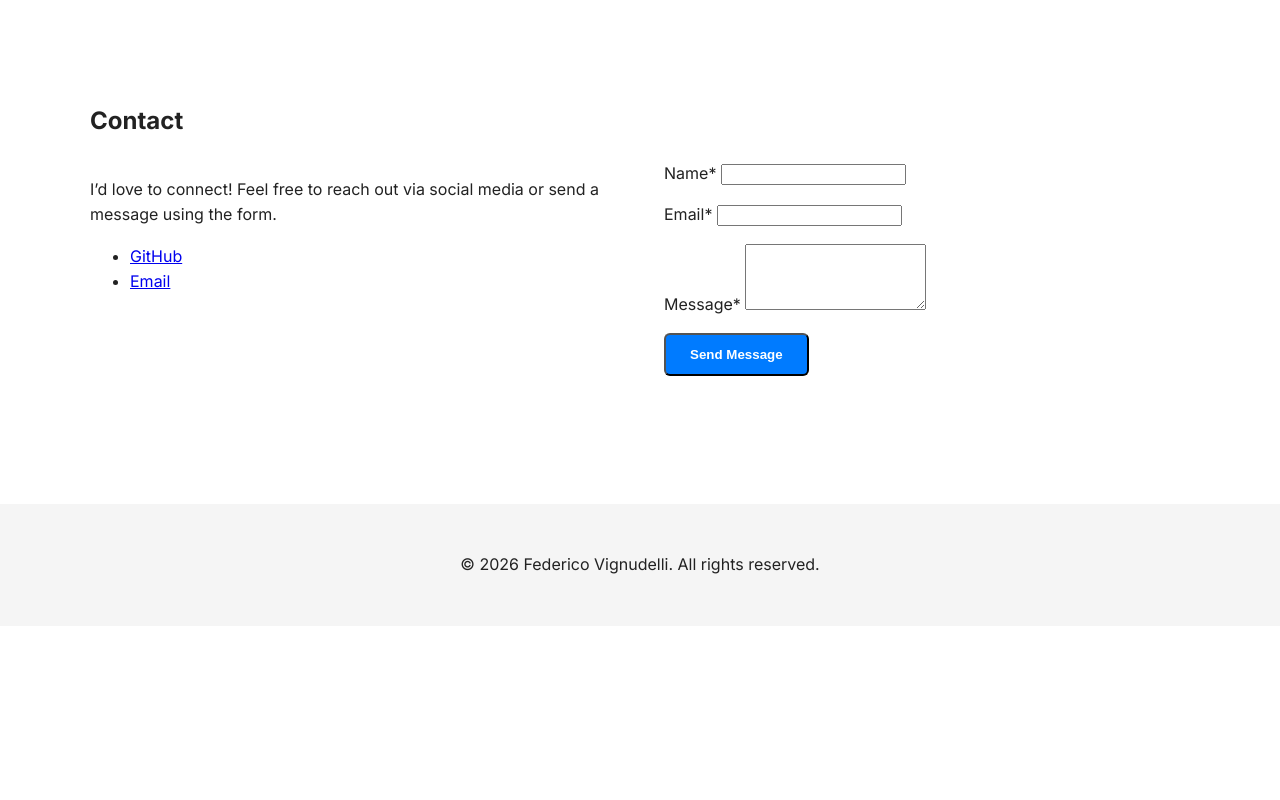
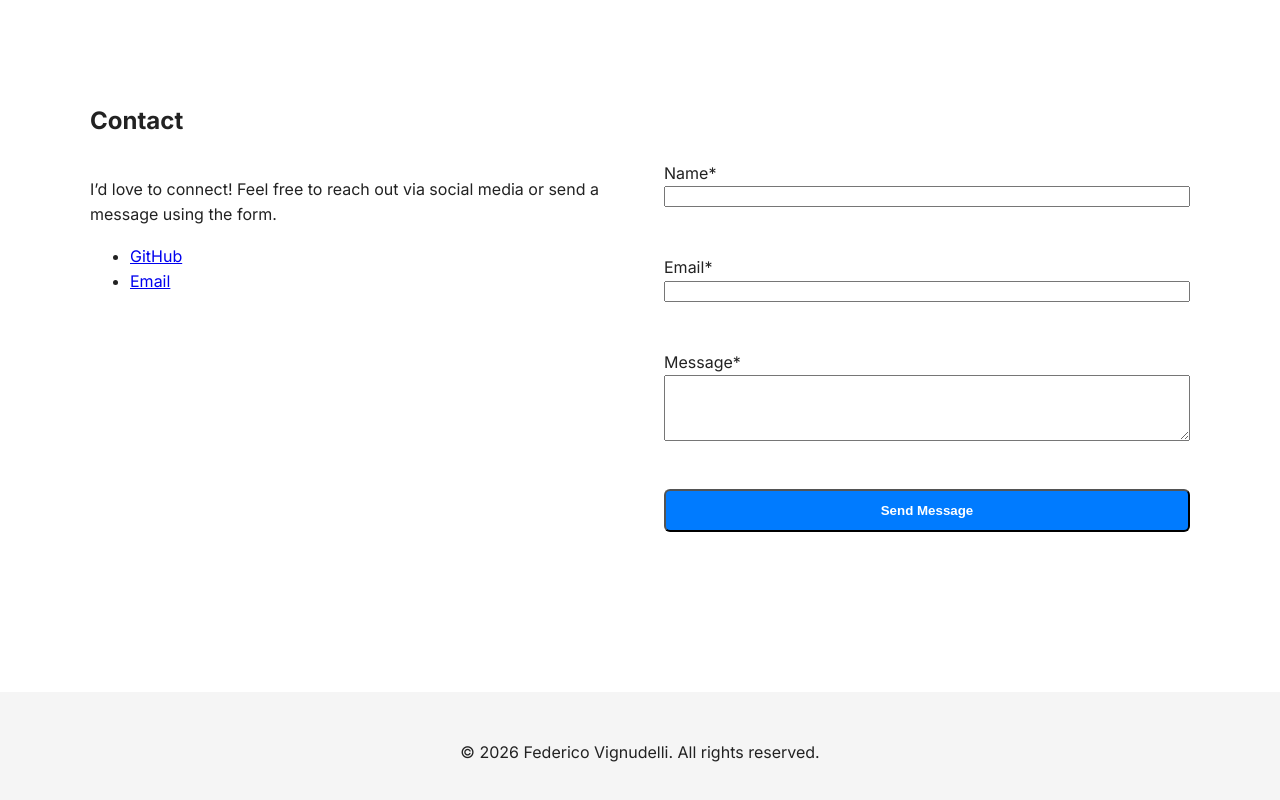
Before and after one commit to s00030824-FedeVignu/WebDevProject, a plain HTML site: page Final Assessment.html in a window 1280 px wide. Shown: the part 1755-2555 px from the top of the page. Before the commit the page ends 2381 px from the top, so only its background shows below. Drawn offline with Linux system fonts and the light colour scheme.

Commit message:
Update style.css

```diff
--- a/style.css
+++ b/style.css
@@ -111,7 +111,7 @@ th {
   gap: 3rem;
 }
 
-.contact-form .form-group {
+.form-group {
   display: flex;
   flex-direction: column;
   margin-bottom: 1rem;
```
